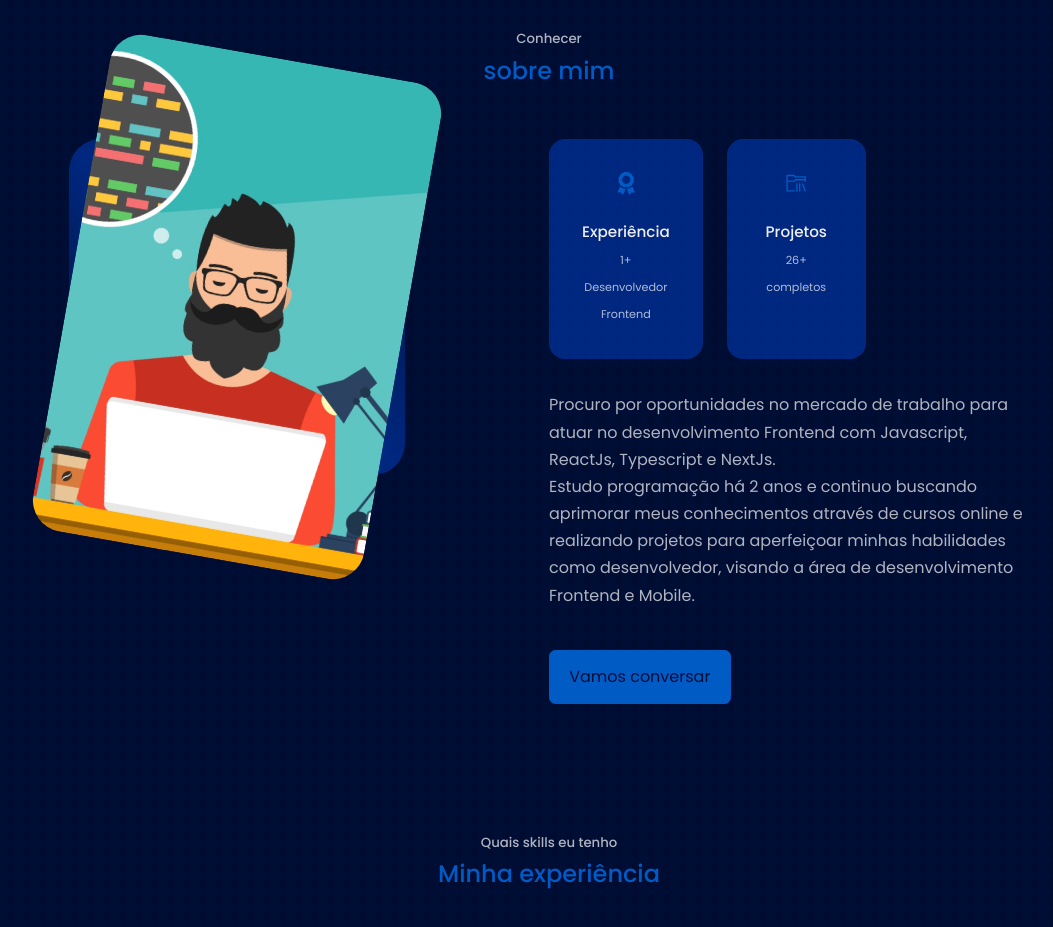
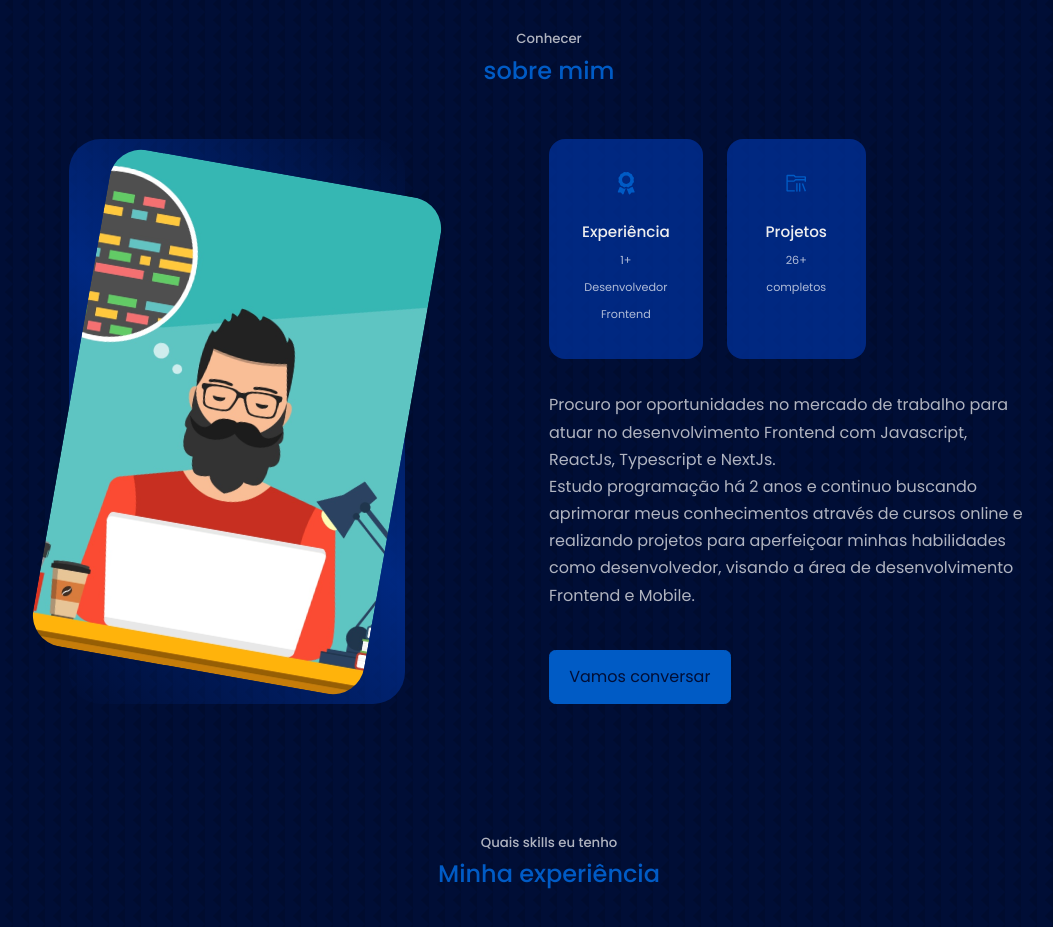
Before and after one commit to MathFerreira01/Portfolio, a React (Create React App) app: page / in a window 1280 px wide. Shown: the part 900-1827 px from the top of the page, without its empty margins (91-1144 px from the left). Built offline with nearby package versions, Linux system fonts and the light colour scheme.

Commit message:
atualizando o arquivo CV

```diff
--- a/src/pages/about/about.css
+++ b/src/pages/about/about.css
@@ -6,7 +6,6 @@
 
 .about_me {
     width: 100%;
-    aspect-ratio: 1/1;
     border-radius: 2rem;
     background: linear-gradient(
         45deg,
```
Also changed, not shown: 1 other file (tests, documents, lock files or other folders).
